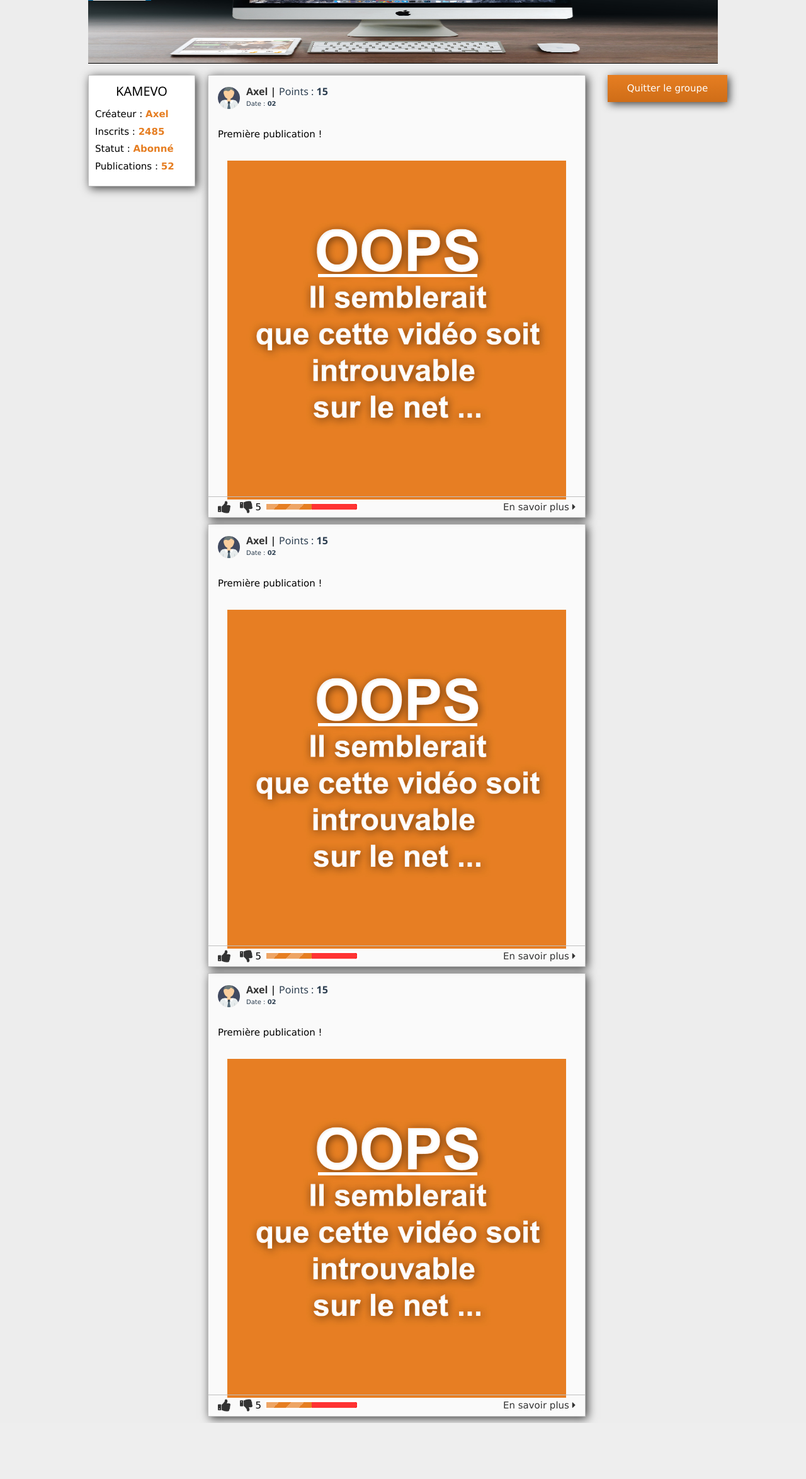
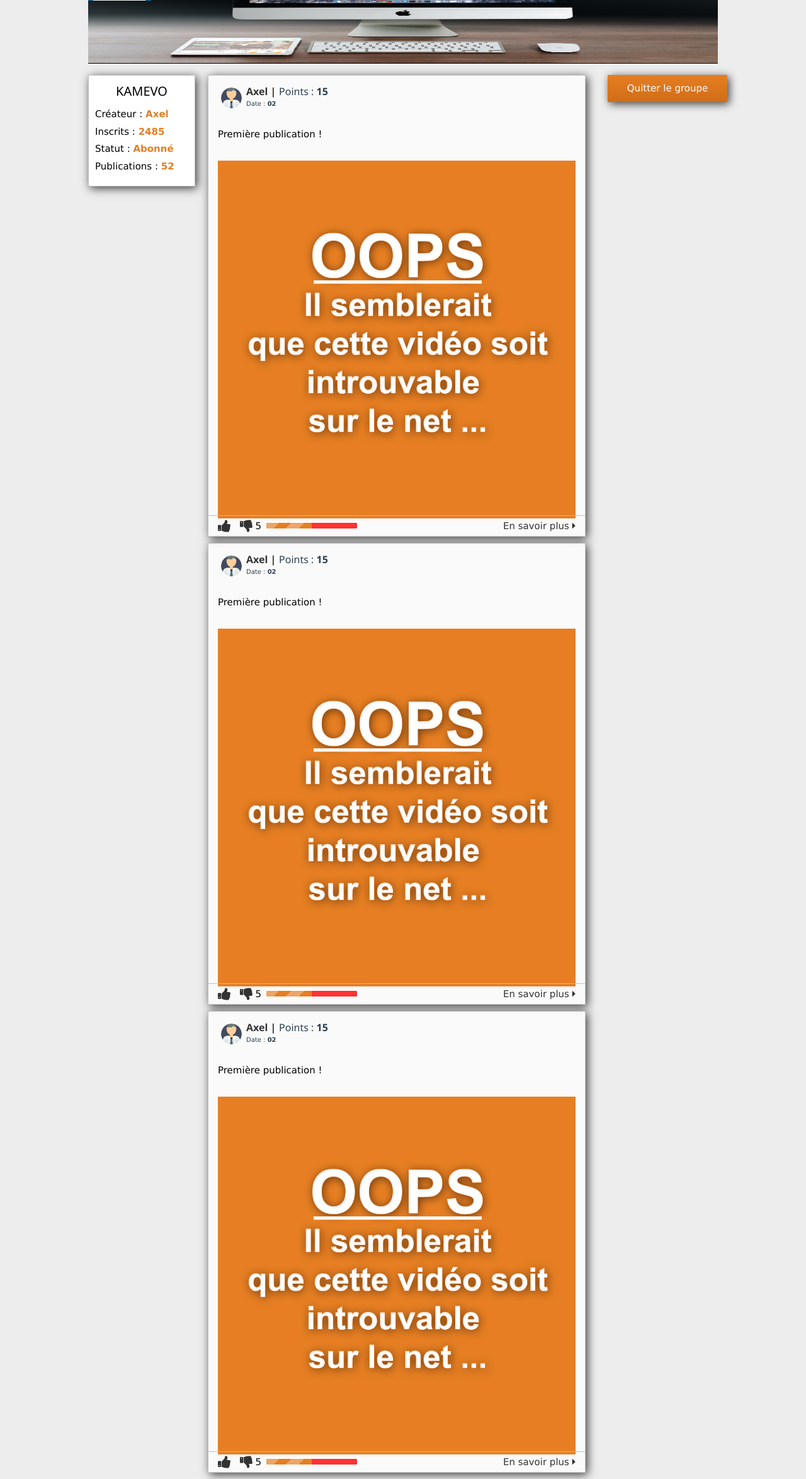
Before and after one commit to KamevoTeam/Kamevo, a PHP site: page /groups/ in a window 1280 px wide. Shown: the part 211-2559 px from the top of the page at 63% size. Before the commit the page ends 2470 px from the top, so only its background shows below. Run offline with PHP 8.4, Linux system fonts and the light colour scheme; a user stored in the database is signed in.

Commit message:
Ajout de petit CSS + quelques modifications mineures

```diff
--- a/kamevo_src/css/block.css
+++ b/kamevo_src/css/block.css
@@ -75,10 +75,13 @@ textarea:focus{
 }
 .block-img{
 	width: 35px;
-	padding-top: 18px;
+	height: 35px;
+	border: solid 1px white;
+	border-radius: 50%;
+	margin-top: 18px;
+	margin-left: 4px;
 	position: absolute;
 	z-index: 1;
-	height: auto;
 }
 .abouts{
 	display: inline-block;
@@ -178,8 +181,9 @@ margin: 0;
 	margin-top: 25px;
 }
 .image{
-	width: 90%;
-	margin-left: 5%;
+	width: 95%;
+	max-height: 700px;
+	margin-left: 2.5%;
 	cursor: pointer;
 }
 .image-op{
--- a/kamevo_src/php/settings.class.php
+++ b/kamevo_src/php/settings.class.php
@@ -241,7 +241,7 @@
 
 						}else{
 
-							$this->errorReturn = $this->errorReturn.'<h5 class="error-text">Le fichier contient des erreurs!</h5>';
+							$this->errorReturn = $this->errorReturn.'<h5 class="error-text">La bannière contient des erreurs !'.$this->fileForm['cover']['error'].'</h5>';
 
 						}
 					} //end of profile cover
--- a/kamevo_src/php/userProfile.class.php
+++ b/kamevo_src/php/userProfile.class.php
@@ -279,7 +279,7 @@
 
 			<div class="block">
   				<div class="block-title">
-					 <img class="block-img" src="img/user.png" alt="William">
+					 <img class="block-img" src="img/Ionic.png" alt="William">
 	 				 <h6 class="block-name"><strong><?=$this->getPsdFromId($resp['author']); ?> | </strong></h6>
 					 <h6 class="block-points">Points : <strong> <?=$resp['points']; ?></strong></h6>
 					 <h6 class="block-views"><strong> <?=$resp['uniq_views']; ?></strong> &nbsp;<img src='img/view.png' alt='Views' class="eyes-css"></h6>
```
Also changed, not shown: kamevo_src/DESIGN/details/css/style.max.css (+4 -10 lines), kamevo_src/img/Ionic.png (added), kamevo_src/userDataUpload/picCover/1bdcef17f811822eac7a6ea273f62802.png (added), kamevo_src/userDataUpload/picCover/3e069f5566618e7b741f08f228ac42f1.png (added), kamevo_src/userDataUpload/picCover/dfea9669173fdea79245aeda7727d9dc.png (added), kamevo_src/userDataUpload/picPost/9aa57ae33c2735c08213b393bfcff6d9.png (added), kamevo_src/userDataUpload/picProfile/f17af61a0c6dd68af828ab1962dbf723.png (added).
